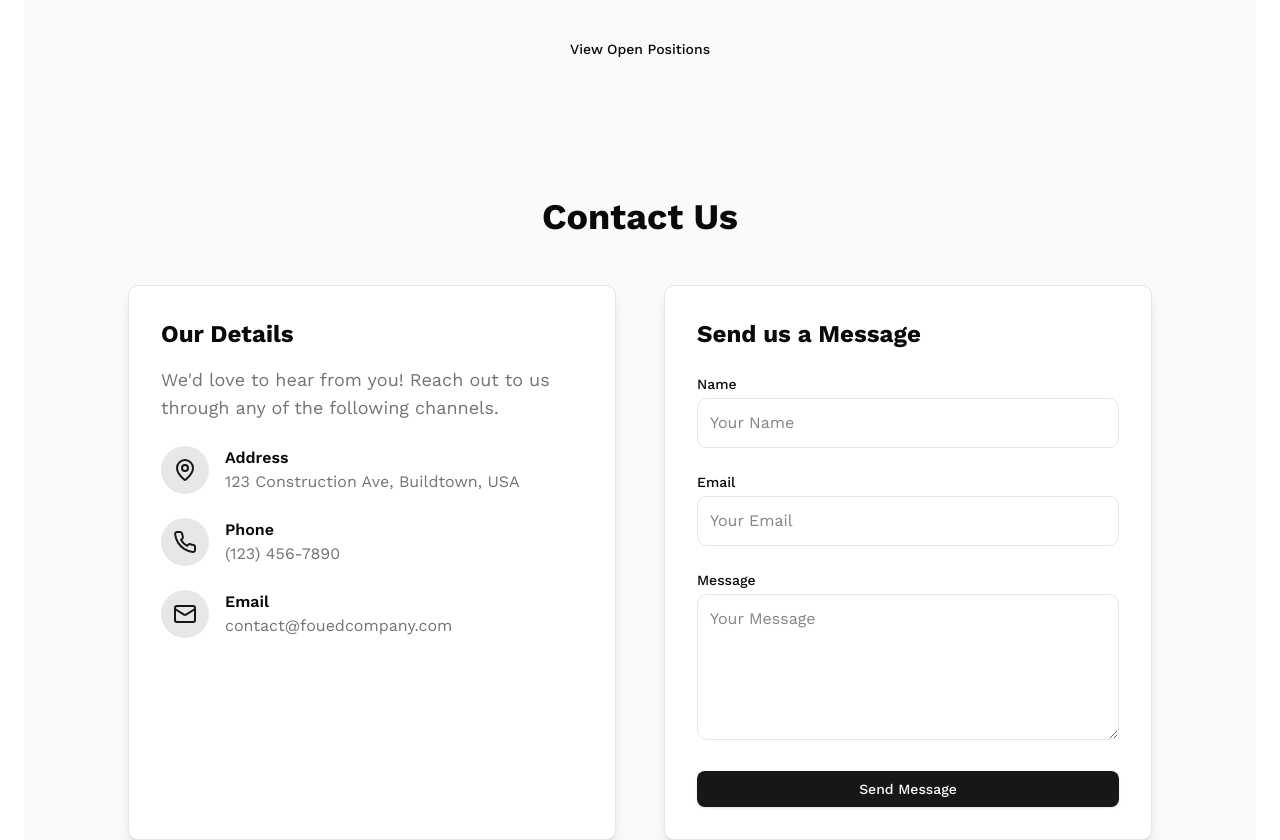
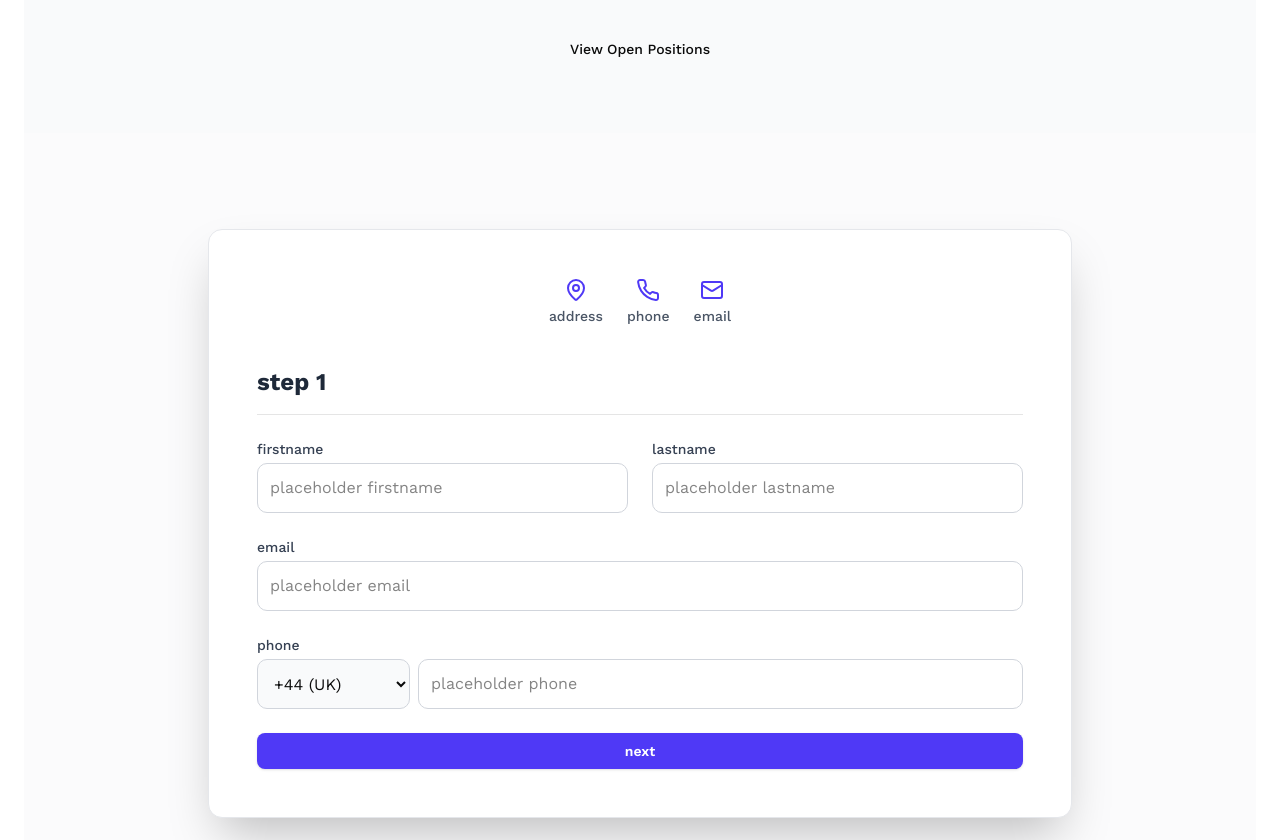
Before and after one commit to AlouiLouai/foued-company, a Next.js app: page / in a window 1280 px wide. Shown: the part 2020-2860 px from the top of the page. Built offline with nearby package versions, Linux system fonts and the light colour scheme.

Commit message:
updating the multi step form

```diff
--- a/components/contact-section.tsx
+++ b/components/contact-section.tsx
@@ -1,128 +1,247 @@
 "use client"
 import { useState } from "react"
+// Assuming these are custom components you have
 import { Button } from "@/components/ui/button"
 import { Loader2, MapPin, Phone, Mail } from "lucide-react"
 
+// Defines the available country codes for the phone selector
+const COUNTRY_CODES = [
+    { code: "+32", country: "Belgium" }, // Belgium
+    { code: "+33", country: "France" },  // France
+    { code: "+44", country: "UK" },      // United Kingdom (Default)
+];
+
+// The component is now a Client Component using the 't' prop
 export function ContactSection() {
     const [formData, setFormData] = useState({
-    name: "",
+        firstName: "",
+        lastName: "",
         email: "",
-    message: "",
+        phoneCountryCode: COUNTRY_CODES[2].code, // Default to +44 (UK)
+        phoneNumber: "",
+        message: "", // Keeping message field, assuming 'Next' leads to this step
     })
     const [isLoading, setIsLoading] = useState(false)
     const [isSubmitted, setIsSubmitted] = useState(false)
+    const [currentStep, setCurrentStep] = useState(1); // 1: Personal Details, 2: Message/Submit
 
-  const handleChange = (e: React.ChangeEvent<HTMLInputElement | HTMLTextAreaElement>) => {
+    const handleChange = (e: React.ChangeEvent<HTMLInputElement | HTMLTextAreaElement | HTMLSelectElement>) => {
         setFormData({ ...formData, [e.target.id]: e.target.value })
     }
 
-  const handleSubmit = async (e: React.FormEvent<HTMLFormElement>) => {
-    e.preventDefault()
-    setIsLoading(true)
-    // Simulate API call
-    await new Promise((resolve) => setTimeout(resolve, 2000))
-    setIsLoading(false)
-    setIsSubmitted(true)
-    console.log("Form submitted:", formData)
-    // In a real application, you would send formData to your backend here
+    // Handles the transition from Step 1 (Details) to Step 2 (Message/Final Submit)
+    const handleNext = (e: React.FormEvent<HTMLFormElement>) => {
+        e.preventDefault();
+
+        // Simple client-side validation for Step 1 fields
+        if (!formData.firstName || !formData.lastName || !formData.email || !formData.phoneNumber) {
+            // NOTE: In a real app, use a custom modal instead of alert()
+            alert('validation_required');
+            return;
         }
 
+        // Successfully validated, move to the next step
+        setCurrentStep(2);
+    };
+
+    // Handles the final form submission from Step 2
+    const handleFinalSubmit = async (e: React.FormEvent<HTMLFormElement>) => {
+        e.preventDefault();
+        setIsLoading(true);
+
+        // Simulate API call
+        await new Promise((resolve) => setTimeout(resolve, 2000));
+
+        setIsLoading(false);
+        setIsSubmitted(true);
+        console.log("Form submitted with data:", formData);
+        // In a real application, you would send formData to your backend here
+    };
+
     return (
-    <section id="contact" className="py-12 md:py-16 bg-gray-50">
-      <div className="container mx-auto px-4">
-        <h2 className="text-3xl md:text-4xl font-bold text-center text-foreground mb-8 md:mb-12">Contact Us</h2>
-        <div className="grid grid-cols-1 md:grid-cols-2 gap-12 max-w-5xl mx-auto">
-          {/* Contact Information */}
-          <div className="bg-card p-8 rounded-lg shadow-lg border border-border space-y-6">
-            <h3 className="text-2xl font-bold text-foreground mb-4">Our Details</h3>
-            <p className="text-lg text-muted-foreground">
-              We'd love to hear from you! Reach out to us through any of the following channels.
-            </p>
-            <div className="flex items-center space-x-4">
-              <div className="flex-shrink-0 p-3 rounded-full bg-primary/10 text-primary">
-                <MapPin className="h-6 w-6" />
+        <section id="contact" className="py-16 md:py-24 bg-gray-50/70">
+            <div className="container mx-auto px-4 max-w-4xl">
+
+                {/* Single Contact Block */}
+                <div className="bg-white p-8 md:p-12 rounded-xl shadow-2xl border border-gray-200">
+
+                    {/* Contact Information (Moved inside the single block, simplified) */}
+                    <div className="flex justify-center space-x-6 mb-10 text-center">
+                        <div className="flex flex-col items-center">
+                            <MapPin className="h-6 w-6 text-indigo-600 mb-1" />
+                            <p className="text-sm font-medium text-gray-600">{'address'}</p>
                         </div>
-              <div>
-                <p className="font-semibold text-foreground">Address</p>
-                <p className="text-muted-foreground">123 Construction Ave, Buildtown, USA</p>
+                        <div className="flex flex-col items-center">
+                            <Phone className="h-6 w-6 text-indigo-600 mb-1" />
+                            <p className="text-sm font-medium text-gray-600">{'phone'}</p>
                         </div>
-            </div>
-            <div className="flex items-center space-x-4">
-              <div className="flex-shrink-0 p-3 rounded-full bg-primary/10 text-primary">
-                <Phone className="h-6 w-6" />
-              </div>
-              <div>
-                <p className="font-semibold text-foreground">Phone</p>
-                <p className="text-muted-foreground">(123) 456-7890</p>
-              </div>
-            </div>
-            <div className="flex items-center space-x-4">
-              <div className="flex-shrink-0 p-3 rounded-full bg-primary/10 text-primary">
-                <Mail className="h-6 w-6" />
-              </div>
-              <div>
-                <p className="font-semibold text-foreground">Email</p>
-                <p className="text-muted-foreground">contact@fouedcompany.com</p>
-              </div>
+                        <div className="flex flex-col items-center">
+                            <Mail className="h-6 w-6 text-indigo-600 mb-1" />
+                            <p className="text-sm font-medium text-gray-600">{'email'}</p>
                         </div>
                     </div>
 
-          {/* Contact Form */}
-          <div className="bg-card p-8 rounded-lg shadow-lg border border-border">
-            <h3 className="text-2xl font-bold text-foreground mb-6">Send us a Message</h3>
+                    <h3 className="text-2xl font-bold text-gray-800 mb-6 border-b pb-4">
+                        {currentStep === 1 ? 'step 1' : 'step 2'}
+                    </h3>
+
+                    {/* Submission Success Message */}
                     {isSubmitted ? (
-              <div className="text-center text-green-500 font-semibold text-lg">
-                Thank you for your message! We will get back to you shortly.
+                        <div className="text-center p-8 bg-green-50 border border-green-200 rounded-lg">
+                            <p className="text-xl text-green-700 font-semibold">{'submission_success'}</p>
                         </div>
                     ) : (
-              <form onSubmit={handleSubmit} className="grid grid-cols-1 gap-6">
+                        // Form (Multi-Step Logic)
+                        <form onSubmit={currentStep === 1 ? handleNext : handleFinalSubmit} className="grid grid-cols-1 gap-6">
+
+                            {/* STEP 1: Personal Details */}
+                            {currentStep === 1 && (
+                                <>
+                                    <div className="grid grid-cols-1 sm:grid-cols-2 gap-6">
                                         <div>
-                  <label htmlFor="name" className="block text-sm font-medium text-foreground mb-1">Name</label>
+                                            <label htmlFor="firstName" className="block text-sm font-medium text-gray-700 mb-1">{'firstname'}</label>
                                             <input
                                                 type="text"
-                    id="name"
-                    value={formData.name}
+                                                id="firstName"
+                                                value={formData.firstName}
                                                 onChange={handleChange}
-                    placeholder="Your Name"
-                    className="w-full p-3 rounded-lg border border-input bg-background focus:ring-2 focus:ring-primary focus:border-transparent outline-none"
+                                                placeholder={'placeholder firstname'}
+                                                className="w-full p-3 rounded-lg border border-gray-300 focus:ring-2 focus:ring-indigo-500 focus:border-transparent transition-colors outline-none"
                                                 required
                                             />
                                         </div>
                                         <div>
-                  <label htmlFor="email" className="block text-sm font-medium text-foreground mb-1">Email</label>
+                                            <label htmlFor="lastName" className="block text-sm font-medium text-gray-700 mb-1">{'lastname'}</label>
+                                            <input
+                                                type="text"
+                                                id="lastName"
+                                                value={formData.lastName}
+                                                onChange={handleChange}
+                                                placeholder={'placeholder lastname'}
+                                                className="w-full p-3 rounded-lg border border-gray-300 focus:ring-2 focus:ring-indigo-500 focus:border-transparent transition-colors outline-none"
+                                                required
+                                            />
+                                        </div>
+                                    </div>
+
+                                    <div>
+                                        <label htmlFor="email" className="block text-sm font-medium text-gray-700 mb-1">{'email'}</label>
                                         <input
                                             type="email"
                                             id="email"
                                             value={formData.email}
                                             onChange={handleChange}
-                    placeholder="Your Email"
-                    className="w-full p-3 rounded-lg border border-input bg-background focus:ring-2 focus:ring-primary focus:border-transparent outline-none"
+                                            placeholder={'placeholder email'}
+                                            className="w-full p-3 rounded-lg border border-gray-300 focus:ring-2 focus:ring-indigo-500 focus:border-transparent transition-colors outline-none"
                                             required
                                         />
                                     </div>
+
+                                    {/* Phone Number with Country Code Selector */}
                                     <div>
-                  <label htmlFor="message" className="block text-sm font-medium text-foreground mb-1">Message</label>
+                                        <label className="block text-sm font-medium text-gray-700 mb-1">{'phone'}</label>
+                                        <div className="flex space-x-2">
+                                            <select
+                                                id="phoneCountryCode"
+                                                value={formData.phoneCountryCode}
+                                                onChange={handleChange}
+                                                className="flex-shrink-0 p-3 rounded-lg border border-gray-300 bg-gray-50 focus:ring-2 focus:ring-indigo-500 focus:border-transparent transition-colors outline-none"
+                                            >
+                                                {COUNTRY_CODES.map((country) => (
+                                                    <option key={country.code} value={country.code}>
+                                                        {country.code} ({country.country})
+                                                    </option>
+                                                ))}
+                                            </select>
+                                            <input
+                                                type="tel"
+                                                id="phoneNumber"
+                                                value={formData.phoneNumber}
+                                                onChange={handleChange}
+                                                placeholder={'placeholder phone'}
+                                                className="w-full p-3 rounded-lg border border-gray-300 focus:ring-2 focus:ring-indigo-500 focus:border-transparent transition-colors outline-none"
+                                                required
+                                            />
+                                        </div>
+                                    </div>
+
+                                    <Button type="submit" className="w-full bg-indigo-600 hover:bg-indigo-700 text-white font-semibold py-3 transition-colors">
+                                        {'next'}
+                                    </Button>
+                                </>
+                            )}
+
+                            {/* STEP 2: Message/Final Submit */}
+                            {currentStep === 2 && (
+                                <>
+                                    <div>
+                                        <label htmlFor="message" className="block text-sm font-medium text-gray-700 mb-1">{'message'}</label>
                                         <textarea
                                             id="message"
                                             value={formData.message}
                                             onChange={handleChange}
-                    placeholder="Your Message"
+                                            placeholder={'placeholder message'}
                                             rows={5}
-                    className="w-full p-3 rounded-lg border border-input bg-background focus:ring-2 focus:ring-primary focus:border-transparent outline-none"
+                                            className="w-full p-3 rounded-lg border border-gray-300 focus:ring-2 focus:ring-indigo-500 focus:border-transparent transition-colors outline-none"
                                             required
                                         ></textarea>
                                     </div>
-                <Button type="submit" disabled={isLoading} className="w-full">
+
+                                    <div className="flex space-x-4">
+                                        <Button
+                                            type="button"
+                                            onClick={() => setCurrentStep(1)}
+                                            variant="outline"
+                                            className="w-1/3 bg-white border-gray-300 text-gray-700 hover:bg-gray-100 transition-colors"
+                                        >
+                                            {'back'}
+                                        </Button>
+                                        <Button type="submit" disabled={isLoading} className="w-2/3 bg-indigo-600 hover:bg-indigo-700 text-white font-semibold py-3 transition-colors">
                                             {isLoading ? (
                                                 <Loader2 className="mr-2 h-4 w-4 animate-spin" />
                                             ) : null}
-                  {isLoading ? "Sending..." : "Send Message"}
+                                            {isLoading ? 'sending' : 'submit'}
                                         </Button>
+                                    </div>
+                                </>
+                            )}
                         </form>
                     )}
-          </div>
                 </div>
             </div>
         </section>
     )
 }
+
+// --------------------------------------------------------------------------------------------------
+// Mock translation keys for reference in a 'common.json' file (assuming you use next-i18next convention)
+// --------------------------------------------------------------------------------------------------
+/*
+{
+  "contact": {
+    "title": "Get in Touch with Our Team",
+    "step1_title": "1/2: Your Details",
+    "step2_title": "2/2: Your Message",
+    "info_title": "Our Details",
+    "info_description": "We'd love to hear from you! Reach out to us through any of the following channels.",
+    "address": "123 Construction Ave, Buildtown, USA",
+    "phone": "(123) 456-7890",
+    "email": "contact@fouedcompany.com",
+    "firstname": "First Name",
+    "name_last": "Last Name",
+    "email": "Email Address",
+    "phone": "Phone Number",
+    "message": "Your Message",
+    "placeholder_firstname": "John",
+    "placeholder_name_last": "Doe",
+    "placeholder_email": "john.doe@example.com",
+    "placeholder_phone": "12 34 56 78",
+    "button_next": "Next: Write Message",
+    "button_back": "Back",
+    "button_submit": "Send Message",
+    "button_sending": "Sending...",
+    "submission_success": "Thank you for your message! We will get back to you shortly.",
+    "validation_required": "Please fill in all required fields to continue."
+  }
+}
+*/
```
Lines whose indentation alone changed are shown as unchanged.
